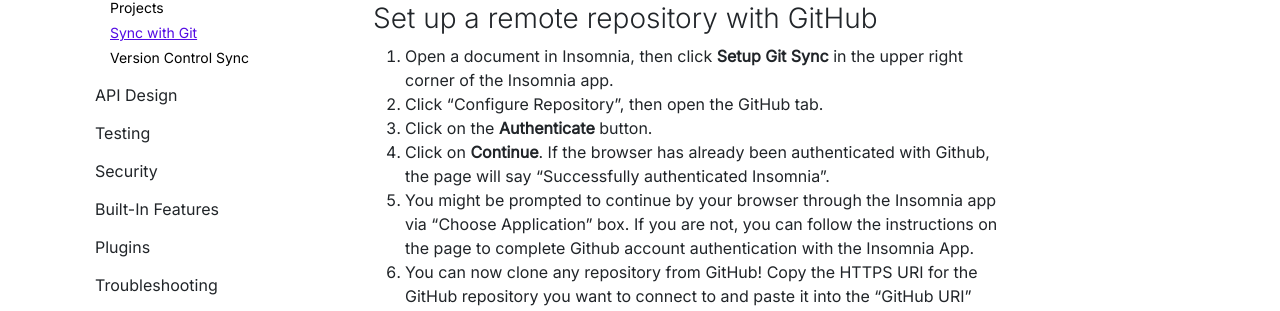
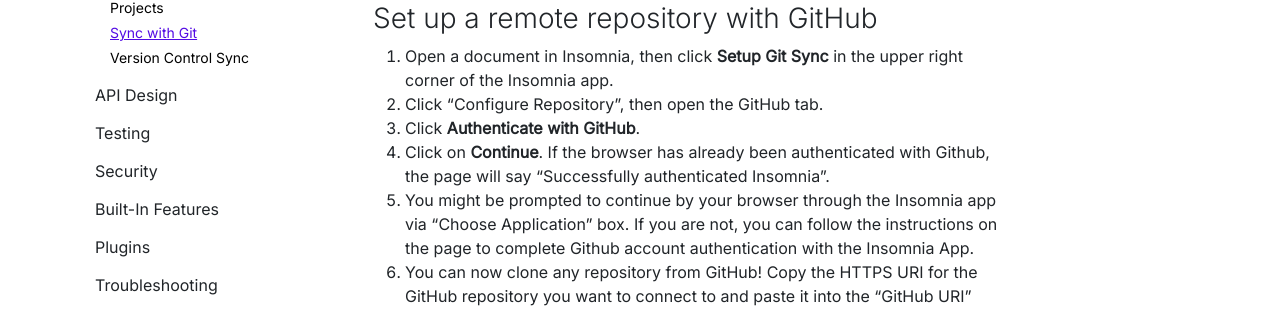
Before and after one commit to Kong/insomnia-docs, a Jekyll site: the page built from docs/insomnia/git-sync.md, in a window 1280 px wide and 900 px high, scrolled down 1679 px. Shown: the part 142-453 px from the top of the window. Built offline with Jekyll 4.4.1, drawn with Linux system fonts in a browser that asks for light colours; comment, search, counter and statistics services are not loaded.

Commit message:
Update docs/insomnia/git-sync.md
Co-authored-by: lena-larionova <54370747+lena-larionova@users.noreply.github.com>

```diff
--- a/docs/insomnia/git-sync.md
+++ b/docs/insomnia/git-sync.md
@@ -38,7 +38,7 @@
 
 1. Open a document in Insomnia, then click **Setup Git Sync** in the upper right corner of the Insomnia app.
 2. Click "Configure Repository", then open the GitHub tab.
-3. Click on the **Authenticate** button.
+3. Click **Authenticate with GitHub**.
 4. Click on **Continue**. If the browser has already been authenticated with Github, the page will say "Successfully authenticated Insomnia".
 5.  You might be prompted to continue by your browser through the Insomnia app via  "Choose Application" box.  If you are not, you can follow the instructions on the page to complete Github account authentication with the Insomnia App.
 6. You can now clone any repository from GitHub! Copy the HTTPS URI for the GitHub repository you want to connect to and paste it into the "GitHub URI" field.
```
